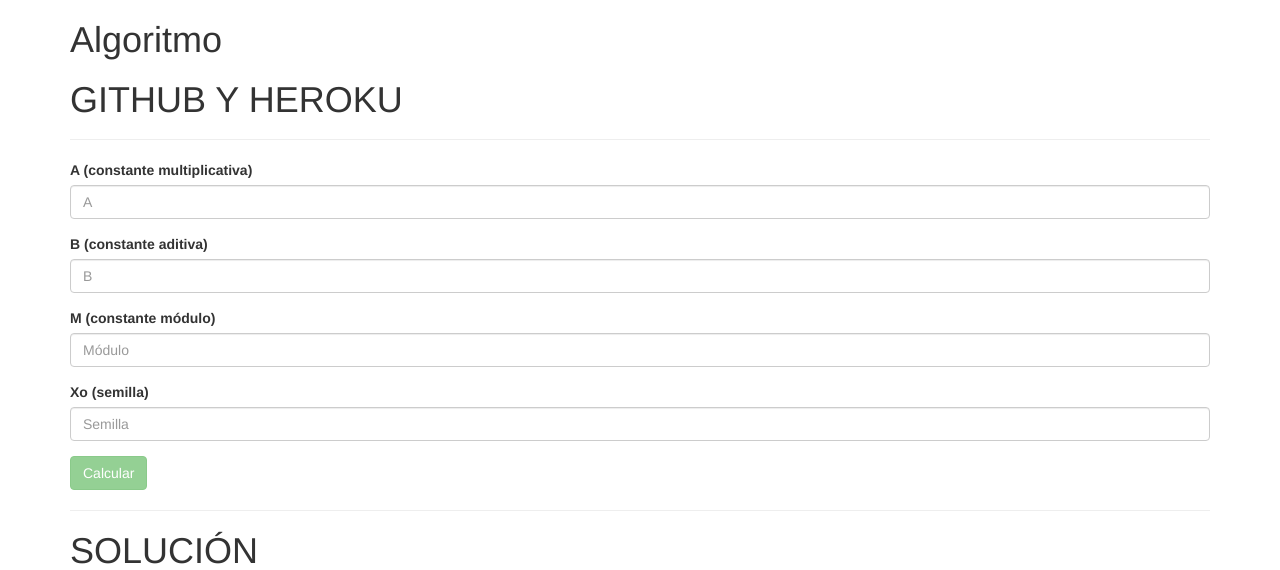
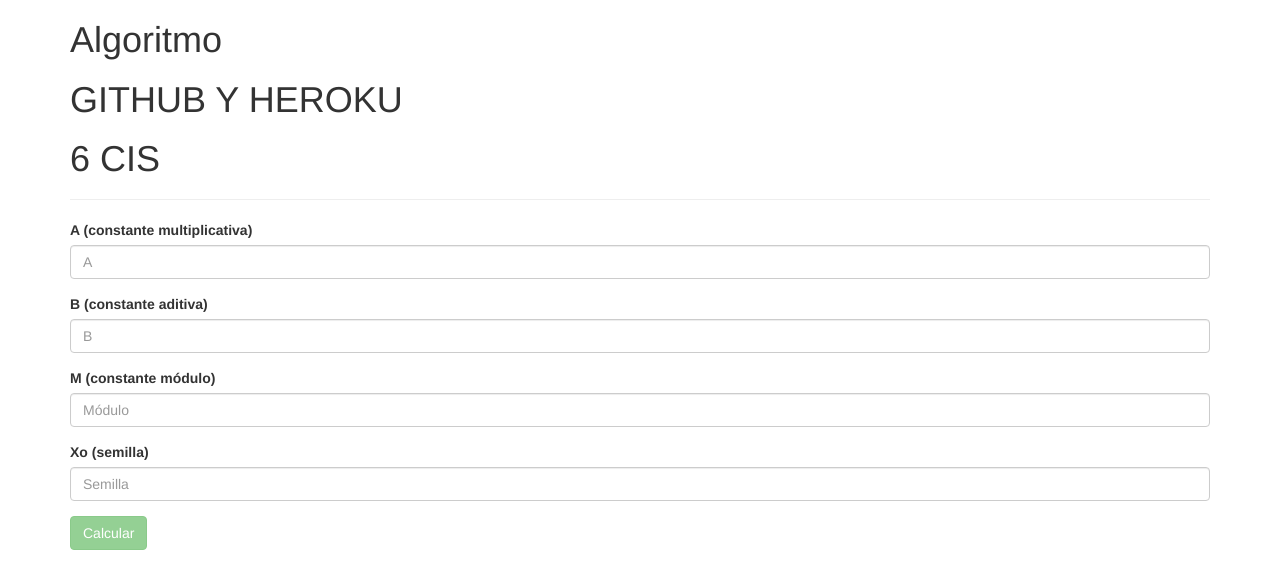
Before and after one commit to pablosarango/simulacion, a PHP site: page / in a window 1280 px wide. Shown: the top 570 px of the page. Run offline with PHP 8.4, Linux system fonts and the light colour scheme.

Commit message:
actualizacion index.php

```diff
--- a/web/index.php
+++ b/web/index.php
@@ -13,6 +13,7 @@
     <div class="container" ng-controller="AppCtrl">
         <h1>Algoritmo</h1>
         <h1>GITHUB Y HEROKU</h1>
+        <h1>6 CIS</h1>
         <hr>
         <form name="forma">
             <div class="form-group" ng-class="{'has-error': forma.inputA.$invalid, 'has-success': forma.inputA.$valid}">
```
